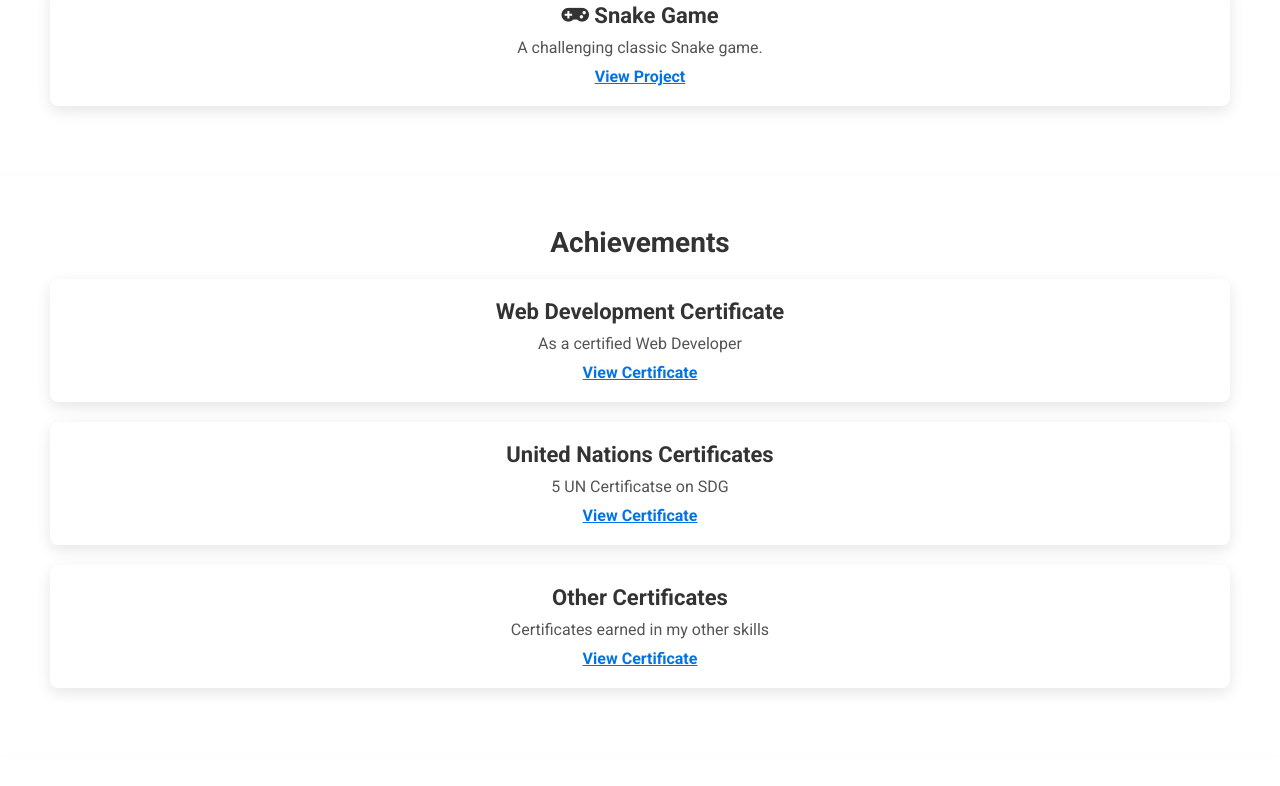
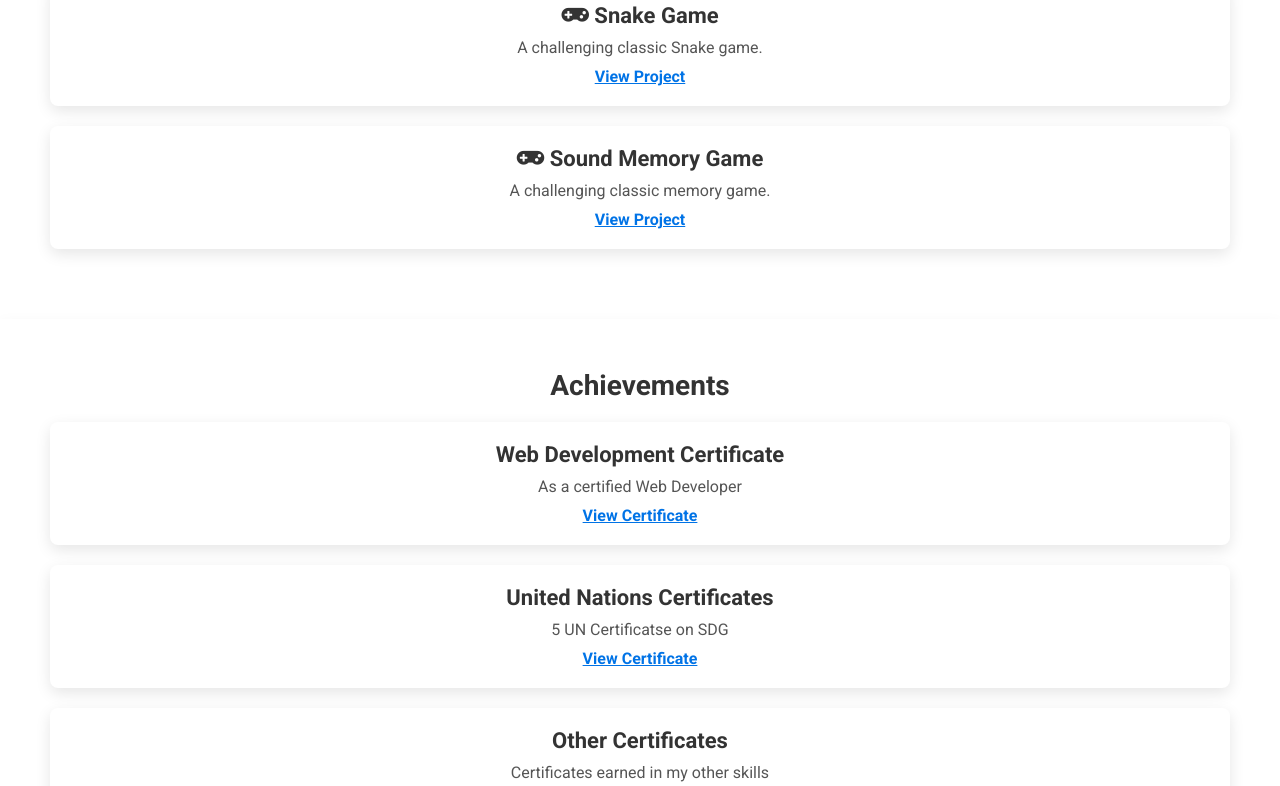
Before and after one commit to RidoanDev/Md-Ridoan-Mahmud-Zisan, a plain HTML site: page index.html in a window 1280 px wide. Shown: the part 1480-2266 px from the top of the page. Drawn offline with Linux system fonts and the light colour scheme.

Commit message:
Update index.html

```diff
--- a/index.html
+++ b/index.html
@@ -85,6 +85,11 @@
             <h3><i class="fas fa-gamepad"></i> Snake Game</h3>
             <p>A challenging classic Snake game.</p>
             <a href="https://ridoandev.github.io/snake-game/" target="_blank">View Project</a>
+        </div>
+         <div class="project">
+            <h3><i class="fas fa-gamepad"></i> Sound Memory Game</h3>
+            <p>A challenging classic memory game.</p>
+            <a href="https://ridoandev.github.io/Sound-Memory/" target="_blank">View Project</a>
         </div>
     </section>
 
```
